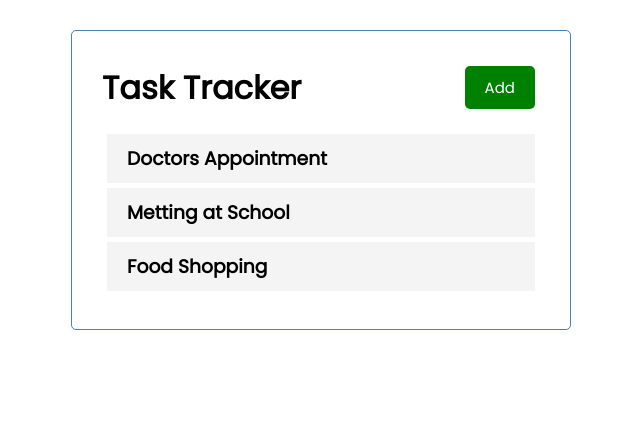
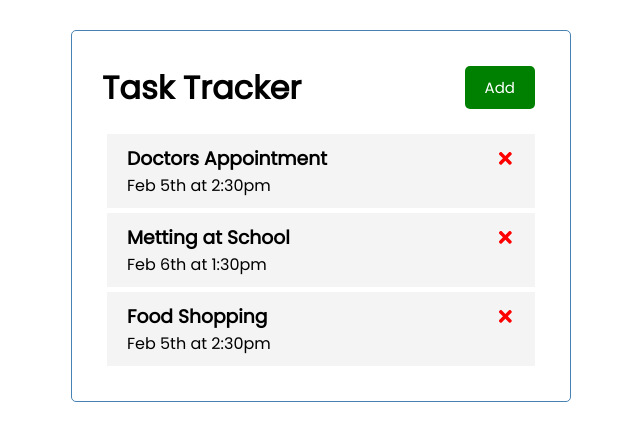
Before and after one commit to artseven/react-refresher, a React (Create React App) app: page / in a window 1280 px wide. Shown: the top 440 px of the page, without its empty margins (319-959 px from the left). Built offline with nearby package versions, Linux system fonts and the light colour scheme.

Commit message:
adding react icons package for font awesome

```diff
--- a/package.json
+++ b/package.json
@@ -8,6 +8,7 @@
     "@testing-library/user-event": "^12.6.3",
     "react": "^17.0.1",
     "react-dom": "^17.0.1",
+    "react-icons": "^4.2.0",
     "react-scripts": "4.0.1",
     "web-vitals": "^0.2.4"
   },
--- a/src/components/Task.js
+++ b/src/components/Task.js
@@ -1,7 +1,15 @@
-const Task = ({ task}) => {
+import { FaTimes } from 'react-icons/fa'
+
+const Task = ({ task }) => {
+
+    //Delete task
+    const deleteTask = (id) => {
+        console.log('delete', id);
+    }
     return (
         <div className='task'>
-            <h3>{task.text}</h3>
+            <h3>{task.text} <FaTimes style={{ color: 'red', cursor: 'pointer'}}/></h3>
+            <p>{task.day}</p>
         </div>
     )
 }
```
Also changed, not shown: 2 other files (tests, documents, lock files or other folders).
